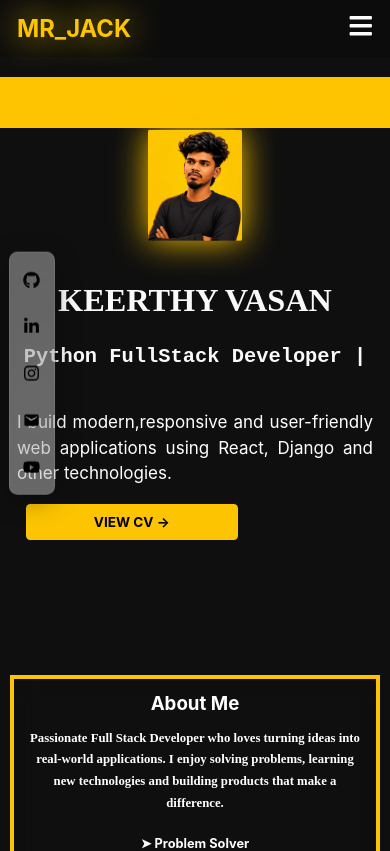
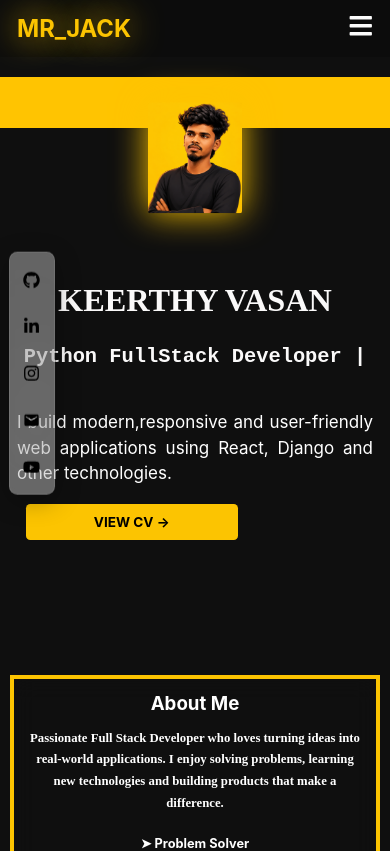
Before and after one commit to keerthy-07/my-app, a React (Create React App) app: page / in a window 390 px wide. Shown: the top 851 px of the page. Built offline with nearby package versions, Linux system fonts and the light colour scheme.

Commit message:
updated responsive head,profile and socialbar

```diff
--- a/src/components/profile/profile.css
+++ b/src/components/profile/profile.css
@@ -128,8 +128,8 @@
     margin: 10px auto;
     display: block;
     border-radius: 2%;
-    transform: translateX(-20%);
-    transform: translateY(-30%);
+    transform: translateX(-40%);
+    transform: translateY(-55%);
   }
 
   .left h2{
```
